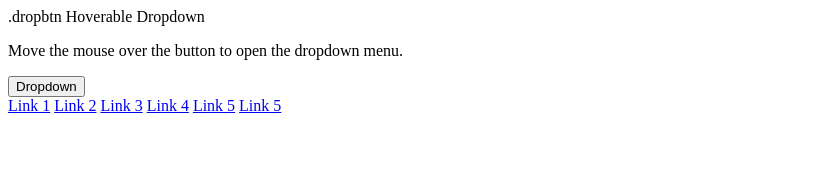
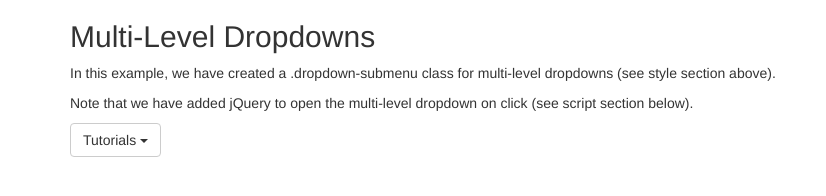
Before and after one commit to shirinnx/shirinnx.github.io, a plain HTML site: page dropdown.html in a window 1280 px wide. Shown: the whole page, without its empty margins (0-826 px from the left). Drawn offline with nearby package versions, Linux system fonts and the light colour scheme.

Commit message:
multilevel dropdown

```diff
--- a/dropdown.html
+++ b/dropdown.html
@@ -1,29 +1,61 @@
 <!DOCTYPE html>
 <html>
 <head>
-<meta name="viewport" content="width=device-width, initial-scale=1">
+  <meta name="viewport" content="width=device-width, initial-scale=1">
+  <link rel="stylesheet" href="https://maxcdn.bootstrapcdn.com/bootstrap/3.4.1/css/bootstrap.min.css">
+  <script src="https://ajax.googleapis.com/ajax/libs/jquery/3.7.1/jquery.min.js"></script>
+  <script src="https://maxcdn.bootstrapcdn.com/bootstrap/3.4.1/js/bootstrap.min.js"></script>
+<style>
+.dropdown-submenu {
+  position: relative;
+}
 
+.dropdown-submenu .dropdown-menu {
+  top: 0;
+  left: 100%;
+  margin-top: -1px;
+}
+</style>
+</head>
+<body>
 
-.dropbtn
-
-
-<body
-
-<h2>Hoverable Dropdown</h2>
-<p>Move the mouse over the button to open the dropdown menu.</p>
-
-<div class="dropdown">
-  <button class="dropbtn">Dropdown</button>
-  <div class="dropdown-content">
-    <a href="index.html">Link 1</a>
-    <a href="binairstelsel.html">Link 2</a>
-    <a href="kleurmodellen.html">Link 3</a>
-    <a href="Compressie.html">Link 4</a>
-    <a href="Bestandsformaten.html">Link 5</a>
-    <a href="Algemene Informatie.html">Link 5</a>
-
+<div class="container">
+  <h2>Multi-Level Dropdowns</h2>
+  <p>In this example, we have created a .dropdown-submenu class for multi-level dropdowns (see style section above).</p>
+  <p>Note that we have added jQuery to open the multi-level dropdown on click (see script section below).</p>
+  <div class="dropdown">
+    <button class="btn btn-default dropdown-toggle" type="button" data-toggle="dropdown">Tutorials
+    <span class="caret"></span></button>
+    <ul class="dropdown-menu">
+      <li><a tabindex="-1" href="#">HTML</a></li>
+      <li><a tabindex="-1" href="#">CSS</a></li>
+      <li class="dropdown-submenu">
+        <a class="test" tabindex="-1" href="#">New dropdown <span class="caret"></span></a>
+        <ul class="dropdown-menu">
+          <li><a tabindex="-1" href="#">2nd level dropdown</a></li>
+          <li><a tabindex="-1" href="#">2nd level dropdown</a></li>
+          <li class="dropdown-submenu">
+            <a class="test" href="#">Another dropdown <span class="caret"></span></a>
+            <ul class="dropdown-menu">
+              <li><a href="#">3rd level dropdown</a></li>
+              <li><a href="#">3rd level dropdown</a></li>
+            </ul>
+          </li>
+        </ul>
+      </li>
+    </ul>
   </div>
 </div>
-</head>
+
+<script>
+$(document).ready(function(){
+  $('.dropdown-submenu a.test').on("click", function(e){
+    $(this).next('ul').toggle();
+    e.stopPropagation();
+    e.preventDefault();
+  });
+});
+</script>
+
 </body>
 </html>
```
